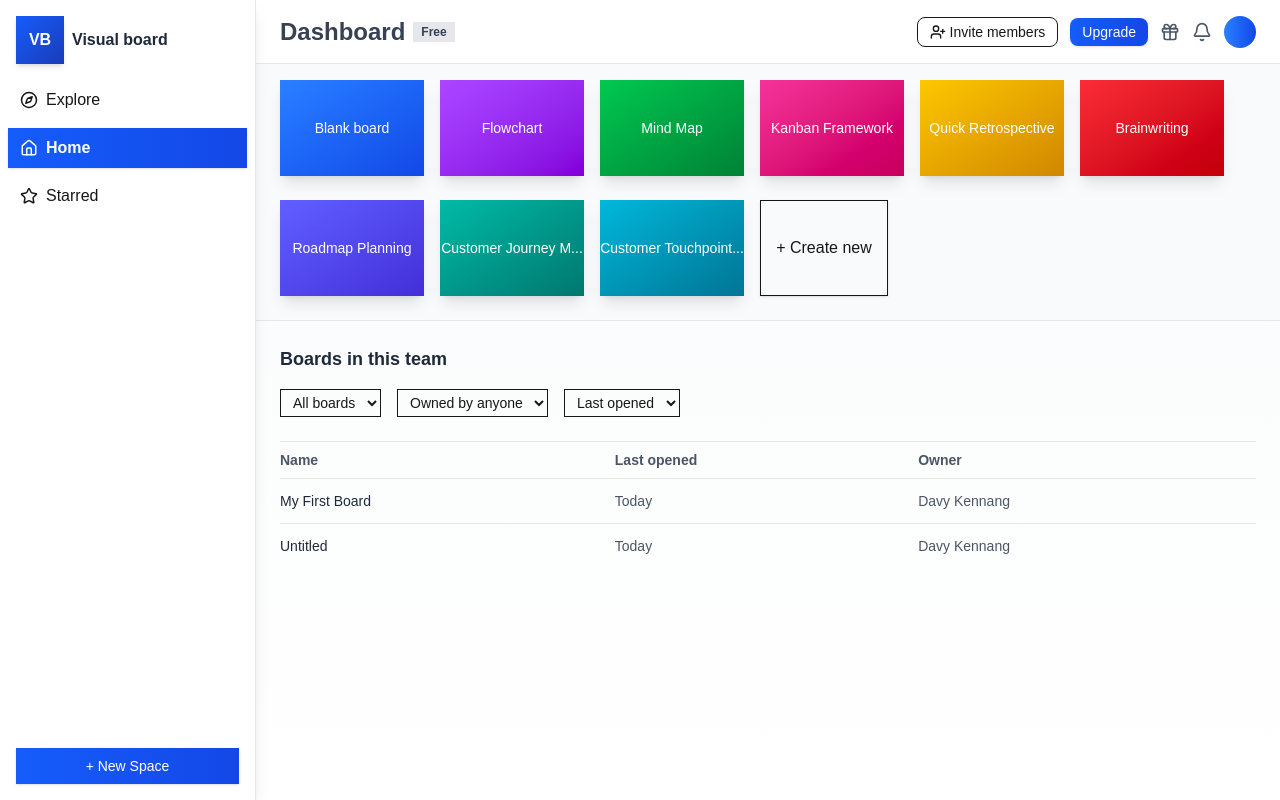
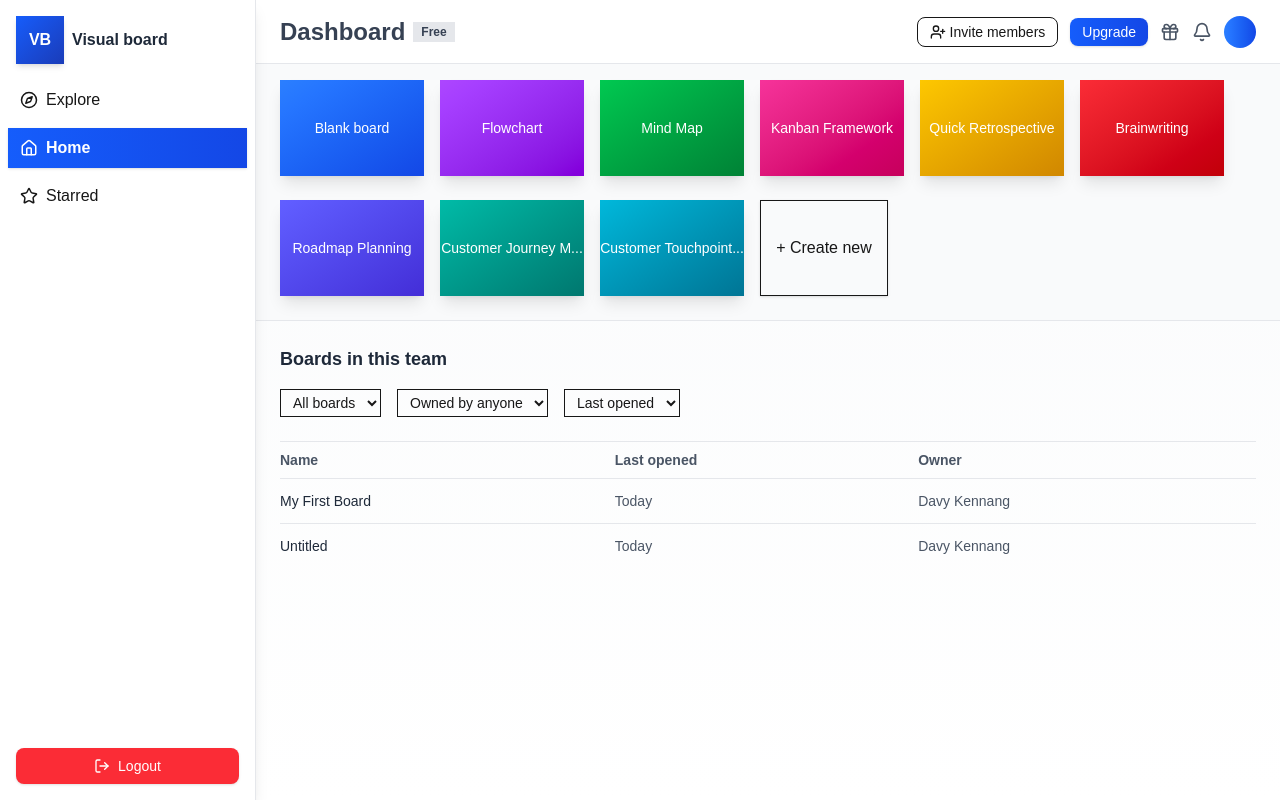
Before and after one commit to solonkonora/visual-brainstorm-canvas, a Next.js app in the folder frontend/: page /general-dashboard in a window 1280 px wide. Built offline with nearby package versions, Linux system fonts and the light colour scheme; no server answers.

Commit message:
logout button implemented

```diff
--- a/frontend/src/app/general-dashboard/page.tsx
+++ b/frontend/src/app/general-dashboard/page.tsx
@@ -1,7 +1,7 @@
 "use client";
 
 import { useState, useEffect } from "react";
-import { Home, Compass, Star, Bell, Gift, UserPlus, Menu } from "lucide-react";
+import { Home, Compass, Star, Bell, Gift, UserPlus, Menu, LogOut } from "lucide-react";
 import Link from 'next/link';
 
 export default function Dashboard() {
@@ -74,7 +74,6 @@ export default function Dashboard() {
 
       if (response.ok) {
         const data = await response.json();
-        // Copy the shareable link to clipboard
         await navigator.clipboard.writeText(data.shareableLink);
         alert(`Invite link copied to clipboard: ${data.shareableLink}`);
       } else {
@@ -83,6 +82,24 @@ export default function Dashboard() {
     } catch (error) {
       console.error('Error generating invite link:', error);
       alert('Error generating invite link');
+    }
+  };
+
+  const handleLogout = async () => {
+    try {
+      const token = localStorage.getItem('token');
+      if (token) {
+        await fetch('http://localhost:3006/users/logout', {
+          method: 'POST',
+          headers: {
+            'Authorization': `Bearer ${token}`,
+          },
+        });
+      }
+      localStorage.removeItem('token');
+      window.location.href = "/auth"; // Redirect to login page
+    } catch (error) {
+      console.error('Error logging out:', error);
     }
   };
 
@@ -129,10 +146,17 @@ export default function Dashboard() {
           </a>
         </nav>
 
-        <div className="p-4">
-          <Link href="/dashboard" className="w-full bg-gradient-to-r from-blue-600 to-blue-700 text-white rounded-xl px-3 py-2 text-sm font-medium shadow hover:from-blue-700 hover:to-blue-800 transition block text-center">
+        <div className="p-4 space-y-2">
+          <button
+            onClick={handleLogout}
+            className="w-full flex items-center justify-center gap-2 bg-red-500 hover:bg-red-600 text-white rounded-xl px-3 py-2 text-sm font-medium shadow transition"
+          >
+            <LogOut size={16} /> Logout
+          </button>
+
+          {/* <Link href="/dashboard" className="w-full bg-gradient-to-r from-blue-600 to-blue-700 text-white rounded-xl px-3 py-2 text-sm font-medium shadow hover:from-blue-700 hover:to-blue-800 transition block text-center">
             + New Space
-          </Link>
+          </Link> */}
         </div>
       </aside>
 
```
